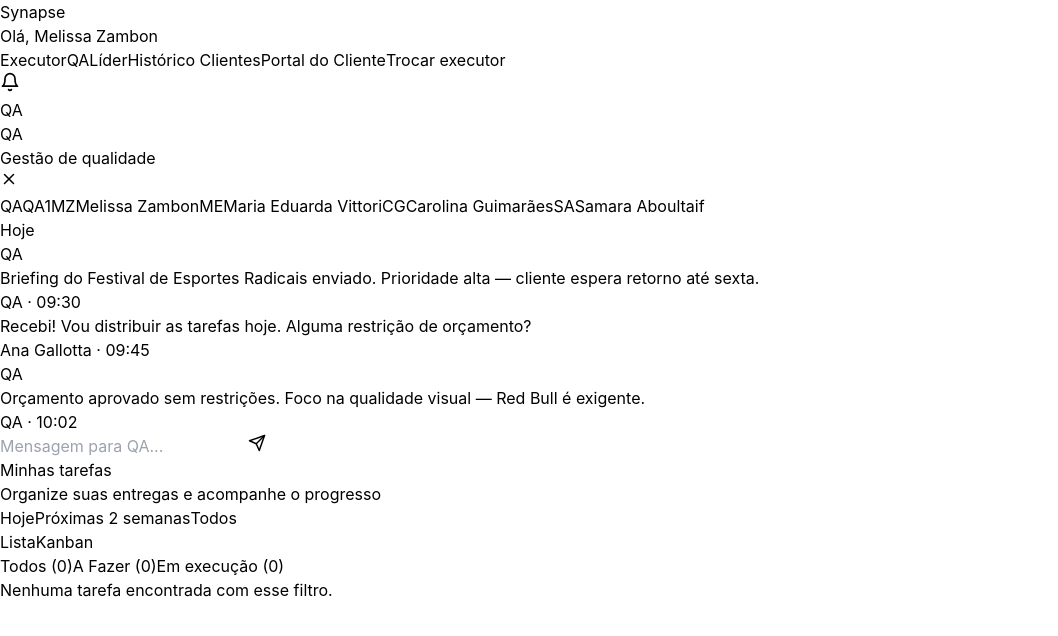
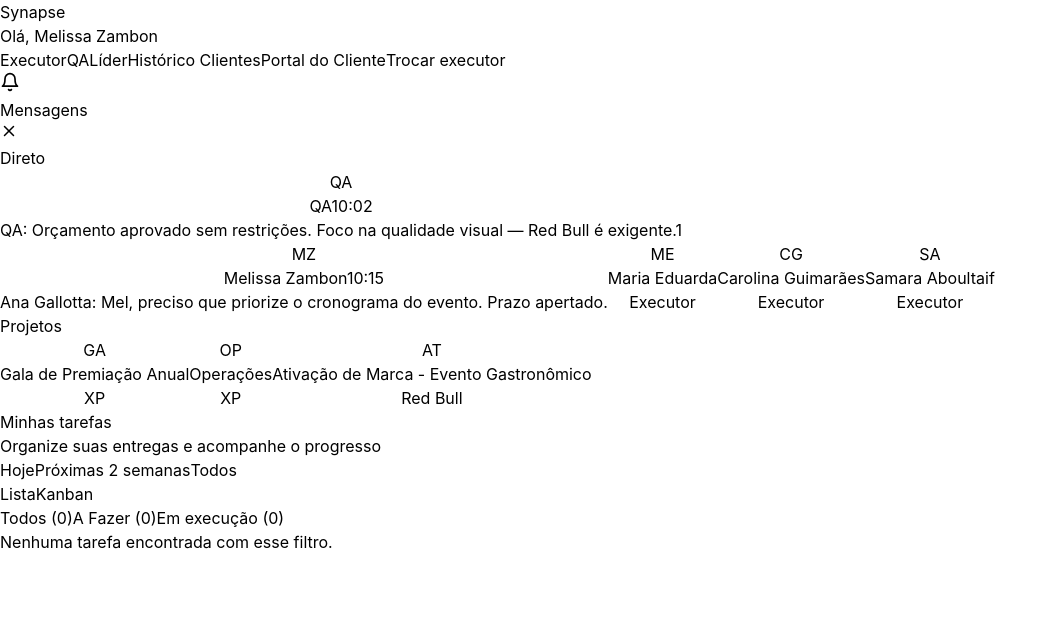
Before and after one commit to anacpgallotta-hue/synapse-mvp, a React (Vite) app: page / in a window 1280 px wide. Shown: the top 636 px of the page, without its empty margins (0-1058 px from the left). Built offline with nearby package versions, Linux system fonts and the light colour scheme.

Commit message:
Add 1 file, update 1 file

```diff
--- a/src/App.jsx
+++ b/src/App.jsx
@@ -1,4 +1,4 @@
-import { useState, useContext, createContext, useCallback, useRef } from 'react'
+import { useState, useContext, createContext, useCallback, useRef, useEffect } from 'react'
 
 // Lucide-style icon components (inline SVG to avoid CDN issues)
 const iconProps = { width: 20, height: 20, viewBox: "0 0 24 24", fill: "none", stroke: "currentColor", strokeWidth: 2, strokeLinecap: "round", strokeLinejoin: "round" };
@@ -2657,41 +2657,63 @@ function KanbanCreateTask({ projectId, project, team, addTask }) {
 }
 
 // ============================
-// QA ↔ LÍDER CHAT PANEL (slide-out)
+// CHAT PANEL (slide-out, role-based)
 // ============================
 function ChatPanel({ isOpen, onClose, role, activeChannel: initialChannel }) {
   // role: "qa" | "lider" | executorId (e.g. "t1")
-  const { chatMessages, chatLastRead, sendChatMsg, markChatRead, getChatUnread, team } = useContext(AppContext);
+  const { chatMessages, chatLastRead, sendChatMsg, markChatRead, getChatUnread, team, projects, clients } = useContext(AppContext);
   const [input, setInput] = useState("");
+  const [showChannelList, setShowChannelList] = useState(!initialChannel);
   const chatEndRef = useRef(null);
 
-  // Determine channels based on role
   const isQA = role === "qa";
   const isLider = role === "lider";
   const isExecutor = !isQA && !isLider;
-
-  // QA: single channel "qa-lider"
-  // Líder: "qa-lider" + "lider-t1", "lider-t2", etc.
-  // Executor: single channel "lider-{executorId}"
-  let channels;
-  if (isQA) {
-    channels = [{ id: "qa-lider", label: "Ana Gallotta", subtitle: "Líder Eventos", avatar: "L", color: "bg-blue-100 text-blue-700" }];
-  } else if (isLider) {
-    channels = [
-      { id: "qa-lider", label: "QA", subtitle: "Gestão de qualidade", avatar: "QA", color: "bg-purple-100 text-purple-700" },
-      ...team.map(t => ({ id: "lider-" + t.id, label: t.name, subtitle: t.role, avatar: t.name.split(" ").map(n => n[0]).join("").substring(0, 2), color: "bg-green-100 text-green-700" })),
-    ];
-  } else {
-    channels = [{ id: "lider-" + role, label: "Ana Gallotta", subtitle: "Líder", avatar: "L", color: "bg-blue-100 text-blue-700" }];
-  }
-
-  const [activeChannel, setActiveChannel] = useState(initialChannel || channels[0]?.id || "qa-lider");
-  const activeInfo = channels.find(c => c.id === activeChannel) || channels[0];
   const myRole = isQA ? "qa" : isLider ? "lider" : role;
   const myAuthor = isQA ? "QA" : isLider ? "Ana Gallotta" : (team.find(t => t.id === role)?.name || "Executor");
 
+  const activeProjects = projects.filter(p => p.status === "em_execucao");
+
+  // Build channel structure by role
+  let directChannels = [];
+  let projectChannels = [];
+
+  if (isQA) {
+    directChannels = [{ id: "qa-lider", label: "Ana Gallotta", subtitle: "Líder Eventos", avatar: "AG", color: "bg-blue-100 text-blue-700" }];
+  } else if (isLider) {
+    directChannels = [
+      { id: "qa-lider", label: "QA", subtitle: "Gestão de qualidade", avatar: "QA", color: "bg-purple-100 text-purple-700" },
+      ...team.map(t => ({ id: "lider-" + t.id, label: t.name.split(" ").slice(0, 2).join(" "), subtitle: t.role, avatar: t.name.split(" ").map(n => n[0]).join("").substring(0, 2), color: "bg-green-100 text-green-700" })),
+    ];
+    projectChannels = activeProjects.filter(p => p.squad && p.squad.length > 0).map(p => {
+      const client = clients.find(c => c.id === p.clientId);
+      const squadMembers = team.filter(t => p.squad.includes(t.id));
+      return { id: "proj-" + p.id, label: p.name, subtitle: client ? client.name : "", avatar: p.name.substring(0, 2).toUpperCase(), color: "bg-amber-100 text-amber-700", members: squadMembers, projectId: p.id };
+    });
+  } else {
+    // Executor: direct channel with líder + project channels they're part of
+    directChannels = [{ id: "lider-" + role, label: "Ana Gallotta", subtitle: "Líder Eventos", avatar: "AG", color: "bg-blue-100 text-blue-700" }];
+    projectChannels = activeProjects.filter(p => p.squad && p.squad.includes(role)).map(p => {
+      const client = clients.find(c => c.id === p.clientId);
+      const squadMembers = team.filter(t => p.squad.includes(t.id));
+      return { id: "proj-" + p.id, label: p.name, subtitle: client ? client.name : "", avatar: p.name.substring(0, 2).toUpperCase(), color: "bg-amber-100 text-amber-700", members: squadMembers, projectId: p.id };
+    });
+  }
+
+  const allChannels = [...directChannels, ...projectChannels];
+  const [activeChannel, setActiveChannel] = useState(initialChannel || allChannels[0]?.id || "qa-lider");
+  const activeInfo = allChannels.find(c => c.id === activeChannel) || allChannels[0];
+
   // Mark as read when panel opens or channel changes
-  if (isOpen) setTimeout(() => markChatRead(activeChannel, myRole), 100);
+  useEffect(() => {
+    if (isOpen && activeChannel && !showChannelList) setTimeout(() => markChatRead(activeChannel, myRole), 100);
+  }, [isOpen, activeChannel, showChannelList]);
+
+  const selectChannel = (chId) => {
+    setActiveChannel(chId);
+    setShowChannelList(false);
+    setTimeout(() => markChatRead(chId, myRole), 50);
+  };
 
   const send = () => {
     if (!input.trim()) return;
@@ -2701,8 +2723,6 @@ function ChatPanel({ isOpen, onClose, role, activeChannel: initialChannel }) {
   };
 
   const msgs = chatMessages[activeChannel] || [];
-
-  // Group messages by date
   const grouped = [];
   let lastDate = "";
   msgs.forEach(m => {
@@ -2710,42 +2730,76 @@ function ChatPanel({ isOpen, onClose, role, activeChannel: initialChannel }) {
     grouped.push({ type: "msg", ...m });
   });
 
-  // Total unread across all channels
-  const totalUnread = channels.reduce((sum, c) => sum + getChatUnread(c.id, myRole), 0);
+  const totalUnread = allChannels.reduce((sum, c) => sum + getChatUnread(c.id, myRole), 0);
+
+  // Channel list item renderer
+  const ChannelRow = ({ ch, isProject }) => {
+    const unread = getChatUnread(ch.id, myRole);
+    const lastMsg = (chatMessages[ch.id] || []).slice(-1)[0];
+    return (
+      <button onClick={() => selectChannel(ch.id)} className={`w-full flex items-center gap-3 px-4 py-3 hover:bg-gray-50 transition-colors text-left ${activeChannel === ch.id && !showChannelList ? "bg-gray-50" : ""}`}>
+        <div className={`h-10 w-10 rounded-full flex items-center justify-center text-xs font-bold flex-shrink-0 ${ch.color}`}>{ch.avatar}</div>
+        <div className="flex-1 min-w-0">
+          <div className="flex items-center justify-between">
+            <span className="text-sm font-medium text-gray-900 truncate">{ch.label}</span>
+            {lastMsg && <span className="text-[10px] text-gray-400 flex-shrink-0 ml-2">{lastMsg.time}</span>}
+          </div>
+          <div className="flex items-center justify-between mt-0.5">
+            <span className="text-xs text-gray-400 truncate">{lastMsg ? `${lastMsg.author}: ${lastMsg.text}` : ch.subtitle}</span>
+            {unread > 0 && <span className="flex-shrink-0 ml-2 bg-red-500 text-white text-[10px] font-bold rounded-full h-5 min-w-[20px] flex items-center justify-center px-1.5">{unread}</span>}
+          </div>
+        </div>
+      </button>
+    );
+  };
 
   return (
     <>
       {isOpen && <div className="fixed inset-0 bg-black bg-opacity-20 z-40 transition-opacity" onClick={onClose} />}
-      <div className={`fixed top-0 right-0 h-full w-[420px] bg-white shadow-2xl z-50 flex flex-col transition-transform duration-300 ${isOpen ? "translate-x-0" : "translate-x-full"}`}>
-        {/* Header */}
+      <div className={`fixed top-0 right-0 h-full w-[440px] bg-white shadow-2xl z-50 flex flex-col transition-transform duration-300 ${isOpen ? "translate-x-0" : "translate-x-full"}`}>
+        {/* Channel list view */}
+        {showChannelList ? (
+          <>
             <div className="border-b border-gray-200 px-5 py-4 flex items-center justify-between flex-shrink-0">
-          <div className="flex items-center gap-3">
+              <h3 className="font-semibold text-gray-900">Mensagens</h3>
+              <button onClick={onClose} className="p-2 hover:bg-gray-100 rounded-lg transition-colors"><X size={18} className="text-gray-400" /></button>
+            </div>
+            <div className="flex-1 overflow-y-auto">
+              {/* Direct messages section */}
+              <div className="px-4 pt-4 pb-1"><p className="text-[11px] font-semibold text-gray-400 uppercase tracking-wider">Direto</p></div>
+              <div className="divide-y divide-gray-100">
+                {directChannels.map(ch => <ChannelRow key={ch.id} ch={ch} />)}
+              </div>
+
+              {/* Project channels section */}
+              {projectChannels.length > 0 && (
+                <>
+                  <div className="px-4 pt-5 pb-1"><p className="text-[11px] font-semibold text-gray-400 uppercase tracking-wider">Projetos</p></div>
+                  <div className="divide-y divide-gray-100">
+                    {projectChannels.map(ch => <ChannelRow key={ch.id} ch={ch} isProject />)}
+                  </div>
+                </>
+              )}
+            </div>
+          </>
+        ) : (
+          <>
+            {/* Conversation header */}
+            <div className="border-b border-gray-200 px-4 py-3 flex items-center gap-3 flex-shrink-0">
+              {allChannels.length > 1 && (
+                <button onClick={() => setShowChannelList(true)} className="p-1.5 hover:bg-gray-100 rounded-lg transition-colors -ml-1">
+                  <svg width="18" height="18" viewBox="0 0 24 24" fill="none" stroke="currentColor" strokeWidth="2" strokeLinecap="round"><polyline points="15 18 9 12 15 6"/></svg>
+                </button>
+              )}
               <div className={`h-9 w-9 rounded-full flex items-center justify-center text-xs font-bold ${activeInfo?.color || "bg-gray-100 text-gray-700"}`}>
                 {activeInfo?.avatar || "?"}
               </div>
-            <div>
-              <h3 className="font-semibold text-gray-900 text-sm">{activeInfo?.label || "Chat"}</h3>
-              <p className="text-xs text-gray-500">{activeInfo?.subtitle || ""}</p>
-            </div>
+              <div className="flex-1 min-w-0">
+                <h3 className="font-semibold text-gray-900 text-sm truncate">{activeInfo?.label || "Chat"}</h3>
+                <p className="text-xs text-gray-400 truncate">{activeInfo?.members ? activeInfo.members.map(m => m.name.split(" ")[0]).join(", ") : activeInfo?.subtitle || ""}</p>
               </div>
               <button onClick={onClose} className="p-2 hover:bg-gray-100 rounded-lg transition-colors"><X size={18} className="text-gray-400" /></button>
             </div>
-
-        {/* Channel tabs (only show if more than 1 channel) */}
-        {channels.length > 1 && (
-          <div className="border-b border-gray-100 px-3 py-2 flex gap-1 overflow-x-auto flex-shrink-0">
-            {channels.map(ch => {
-              const unread = getChatUnread(ch.id, myRole);
-              return (
-                <button key={ch.id} onClick={() => { setActiveChannel(ch.id); setTimeout(() => markChatRead(ch.id, myRole), 50); }} className={`px-3 py-1.5 text-xs font-medium rounded-lg border whitespace-nowrap transition-colors flex items-center gap-1.5 ${activeChannel === ch.id ? "bg-gray-900 text-white border-gray-900" : "bg-white text-gray-500 border-gray-200 hover:bg-gray-50"}`}>
-                  <span className={`h-5 w-5 rounded-full flex items-center justify-center text-[9px] font-bold ${activeChannel === ch.id ? "bg-white bg-opacity-20 text-white" : ch.color}`}>{ch.avatar}</span>
-                  <span className="truncate max-w-[100px]">{ch.label}</span>
-                  {unread > 0 && <span className={`text-[9px] rounded-full px-1.5 py-0.5 font-bold ${activeChannel === ch.id ? "bg-white text-gray-900" : "bg-red-500 text-white"}`}>{unread}</span>}
-                </button>
-              );
-            })}
-          </div>
-        )}
 
             {/* Messages */}
             <div className="flex-1 overflow-y-auto px-4 py-4 space-y-1">
@@ -2768,7 +2822,7 @@ function ChatPanel({ isOpen, onClose, role, activeChannel: initialChannel }) {
                     <div className={`max-w-[80%] ${isMe ? "" : "flex gap-2"}`}>
                       {!isMe && (
                         <div className={`h-7 w-7 rounded-full flex items-center justify-center text-[9px] font-bold flex-shrink-0 mt-1 ${activeInfo?.color || "bg-gray-100 text-gray-600"}`}>
-                      {activeInfo?.avatar || "?"}
+                          {item.author.split(" ").map(n => n[0]).join("").substring(0, 2)}
                         </div>
                       )}
                       <div>
@@ -2793,6 +2847,8 @@ function ChatPanel({ isOpen, onClose, role, activeChannel: initialChannel }) {
                 </button>
               </div>
             </div>
+          </>
+        )}
       </div>
     </>
   );
@@ -3214,7 +3270,7 @@ function App() {
 }
 
 function AppInner({ view, setView, goBack, selectedTask, setSelectedTask, selectedProject, setSelectedProject, projectOrigin, executorId, executorName, setExecutorId, setExecutorName, qaArea, setQaArea, liderArea, setLiderArea, showNotif, setShowNotif, clientPortalId, setClientPortalId, onProjectClick, pushHistory }) {
-  const { notifications, getSmartAlerts, getChatUnread } = useContext(AppContext);
+  const { notifications, getSmartAlerts, getChatUnread, projects, team } = useContext(AppContext);
   const [showChat, setShowChat] = useState(false);
 
   const isClientPortal = view === "experiencia_cliente";
@@ -3224,8 +3280,9 @@ function AppInner({ view, setView, goBack, selectedTask, setSelectedTask, select
   const isQA = view.startsWith("qa") || projectOrigin === "qa";
   const isLider = view.startsWith("lider") || (projectOrigin === "lider");
   const chatRole = isQA ? "qa" : "lider";
-  // Count unread: QA sees qa-lider only; Líder sees qa-lider + all lider-* channels
-  const chatUnread = isQA ? getChatUnread("qa-lider", "qa") : (getChatUnread("qa-lider", "lider") + ["t1","t2","t3","t4"].reduce((s, t) => s + getChatUnread("lider-" + t, "lider"), 0));
+  // Count unread: QA sees qa-lider only; Líder sees qa-lider + all lider-* + proj-* channels
+  const activeProjs = projects.filter(p => p.status === "em_execucao" && p.squad && p.squad.length > 0);
+  const chatUnread = isQA ? getChatUnread("qa-lider", "qa") : (getChatUnread("qa-lider", "lider") + team.reduce((s, t) => s + getChatUnread("lider-" + t.id, "lider"), 0) + activeProjs.reduce((s, p) => s + getChatUnread("proj-" + p.id, "lider"), 0));
 
   // Determine current notification context
   const notifContext = view.startsWith("qa") ? "qa" : view.startsWith("lider") ? "lider" : isClientPortal ? "client" : "executor";
```
Also changed, not shown: .dyad/screenshot/9fabdf38557828a52c87de498b5d8d0704d558da.png (added). Lines whose indentation alone changed are shown as unchanged.
